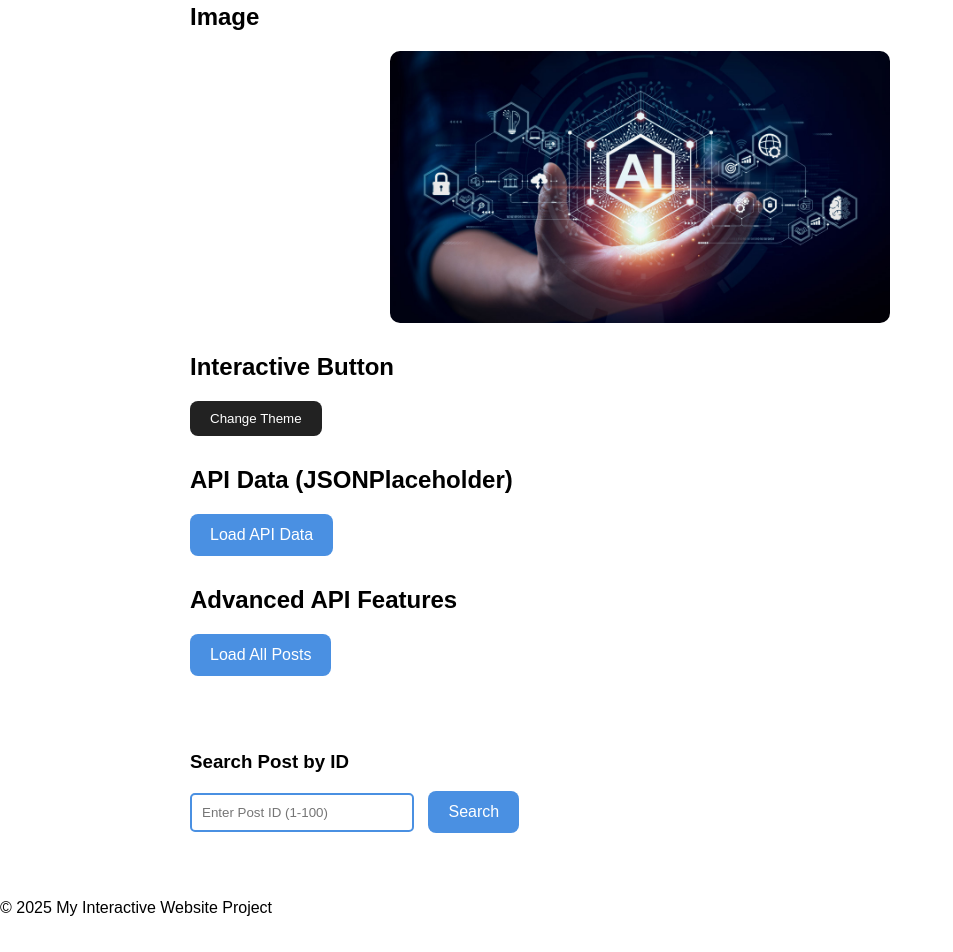
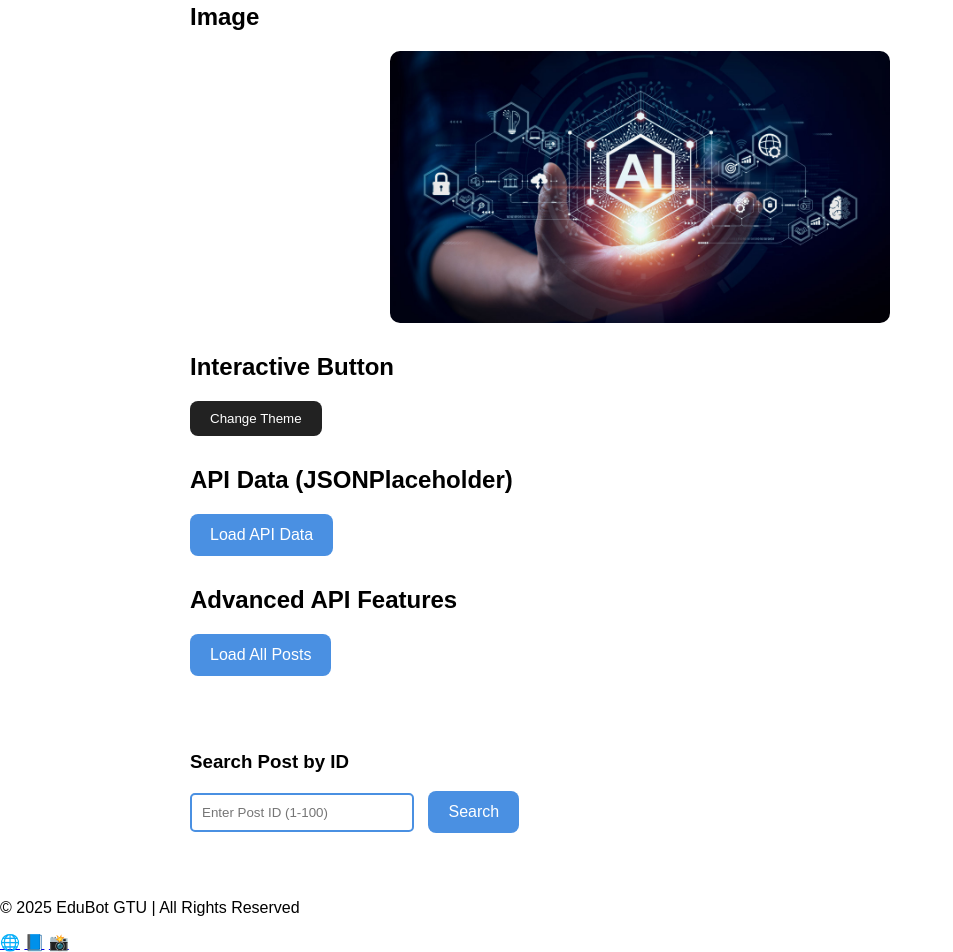
Before and after one commit to sanjana-gamit/Web-interactive, a plain HTML site: page index.html in a window 1280 px wide. Shown: the part 313-1265 px from the top of the page, without its empty margins (0-953 px from the left). Drawn offline with Linux system fonts and the light colour scheme.

Commit message:
Update index.html

```diff
--- a/index.html
+++ b/index.html
@@ -75,9 +75,15 @@
 
     </main>
 
-    <footer>
-        <p>&copy; 2025 My Interactive Website Project</p>
-    </footer>
+    <footer id="mainFooter">
+    <p>© 2025 EduBot GTU | All Rights Reserved</p>
+
+    <div class="social-icons">
+        <a href="#" class="icon">🌐</a>
+        <a href="#" class="icon">📘</a>
+        <a href="#" class="icon">📸</a>
+    </div>
+</footer>
 
     <!-- JavaScript File -->
     <script src="script.js"></script>
```
